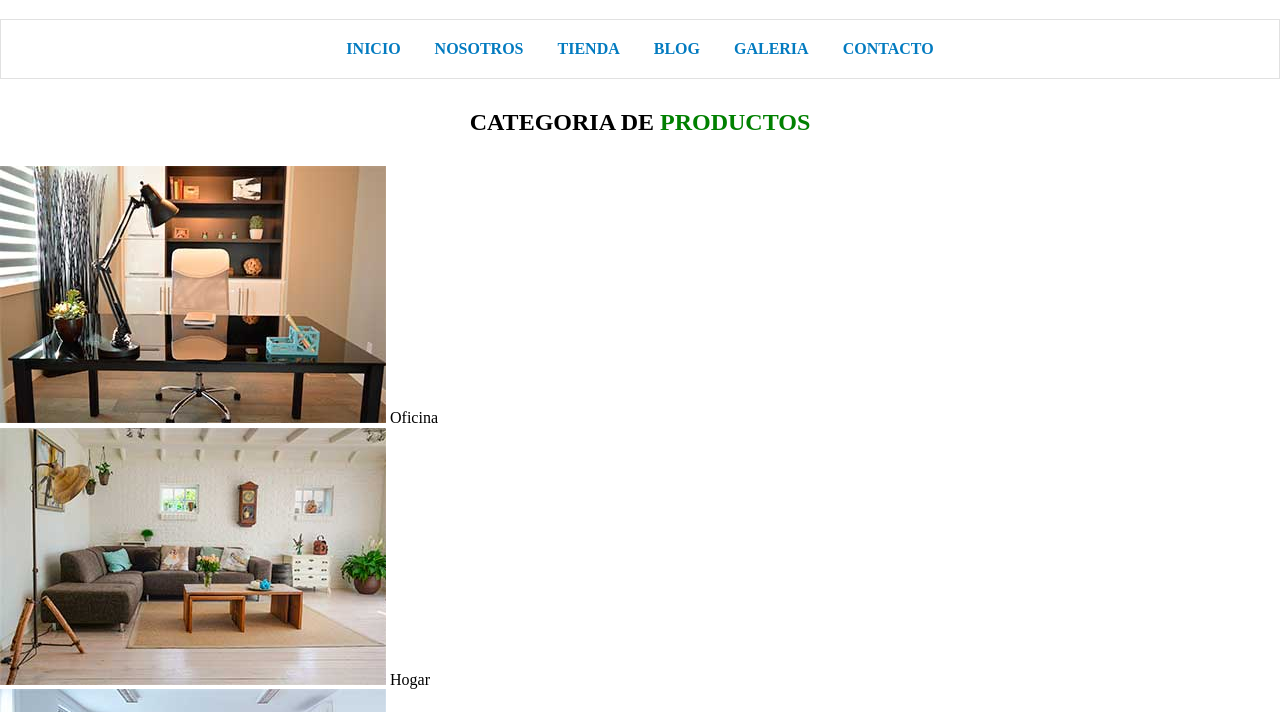
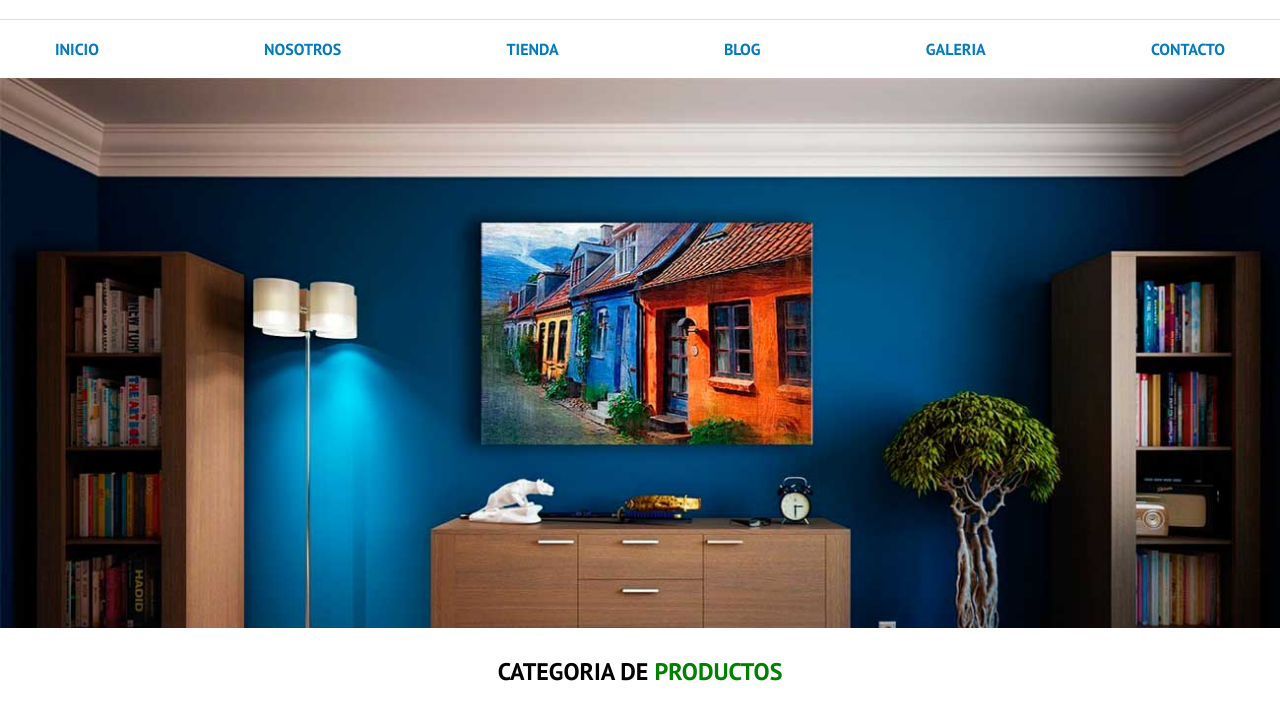
Before and after one commit to LuisInnovaMexico/webmasterhcj, a plain HTML site: page ecommers/index.html in a window 1280 px wide. Shown: the part 101-813 px from the top of the page. Drawn offline with Linux system fonts and the light colour scheme.

Commit message:
avance en el curso de sitio web udemy css fuentes ultima parte

```diff
--- a/ecommers/css/app.css
+++ b/ecommers/css/app.css
@@ -6,6 +6,11 @@ html {
 *:before,
 *::after {
     box-sizing: inherit;
+}
+
+body{
+    font-family: 'PT Sans', sans-serif;
+
 }
 
 /*  Globales */
@@ -34,13 +39,9 @@ h2 span {
 
 
 .nav-principal {
-    border: #e1e1e1;
-    border-style: solid;
-    border-width: 1px;
     padding: 20px 0;
-    text-align: center;
-    padding: 20px 5px;
-
+    display: flex;
+    justify-content: space-between;
 
 }
 
@@ -54,8 +55,61 @@ h2 span {
 }
 
 
-.nav-categoria{
+.nav-categoria {
     padding: 10px 2px;
     text-align: center;
     text-transform: uppercase;
 }
+
+
+.hero {
+    background-image: url('../img/principal.jpg');
+    background-repeat: no-repeat;
+    background-size: cover;
+    height: 550px;
+}
+
+
+.contenedor {
+    max-width: 1200px;
+    margin-top: 0;
+    margin-right: auto;
+    margin-bottom: 0;
+    margin-left: auto;
+
+
+}
+
+.contenedor-navegacion {
+    border-top: 1px solid #e1e1e1;
+}
+
+.listado-categorias{
+   display: grid;
+   grid-template-columns: repeat(3, 1fr);
+   gap: 20px;
+
+
+}
+
+
+.categoria a{
+    text-align: center;
+    display: block;
+    padding: 20px;
+    font-size: 20px;
+}
+
+.categoria a:hover{
+    background-color: #037bc0;
+    color: #fff;
+    border-bottom-right-radius: 10px;
+    border-bottom-left-radius: 10px ;
+}
+
+
+/*Un hack para acomodar las imagenes respeta el tamaño del contenedor en donde esta la imagen */
+img{
+    max-width: 100%;
+    display: block;
+}
--- a/ecommers/index.html
+++ b/ecommers/index.html
@@ -5,6 +5,9 @@
     <meta charset="UTF-8">
     <meta name="viewport" content="width=device-width, initial-scale=1.0">
     <link rel="stylesheet" href="css/normalize.css">
+    <link rel="preconnect" href="https://fonts.googleapis.com">
+    <link rel="preconnect" href="https://fonts.gstatic.com" crossorigin>
+    <link href="https://fonts.googleapis.com/css2?family=PT+Sans:ital,wght@0,400;0,700;1,700&display=swap" rel="stylesheet">
     <link rel="stylesheet" href="css/app.css">
     <title>ECOMMER - INDEX</title>
 </head>
@@ -15,32 +18,37 @@
         <h1 class="tienda-titulo">Tienda - <span>Muebles</span></h1>
 
     </header>
-    <nav class="nav-principal">
+
+    <div class="contenedor-navegacion">
+        <nav class="nav-principal contenedor">
             <a class="enlace" href="index.html">Inicio</a>
             <a class="enlace" href="nosotros.html">Nosotros</a>
             <a class="enlace" href="tienda.html">Tienda</a>
             <a class="enlace" href="blog.html">Blog</a>
             <a class="enlace" href="galeria.html">Galeria</a>
             <a class="enlace" href="contacto.html">Contacto</a>
+        </nav>
+    </div>
+
+    <div class="hero"></div>
 
 
-    </nav>
-    <section>
+    <section class="contenedor">
         <h2 class="nav-categoria">Categoria de <span>productos</span></h2>
-        <div>
+        <div class="listado-categorias">
+            <div class="categoria">
                 <img src="img/categoria1.jpg" alt="categoria1"/>
                 <a href="">Oficina</a>
             </div>
-        <div>
+            <div class="categoria">
                 <img src="img/categoria2.jpg" alt="categoria2"/>
                 <a href="">Hogar</a>
             </div>
-        <div>
+            <div class="categoria">
                 <img src="img/categoria3.jpg" alt="categoria3"/>
                 <a href="">Cocina</a>
             </div>
-
-
+        </div>
     </section>
 
     <section>
```
Also changed, not shown: ecommers/Notas.txt. Lines whose indentation alone changed are shown as unchanged.
